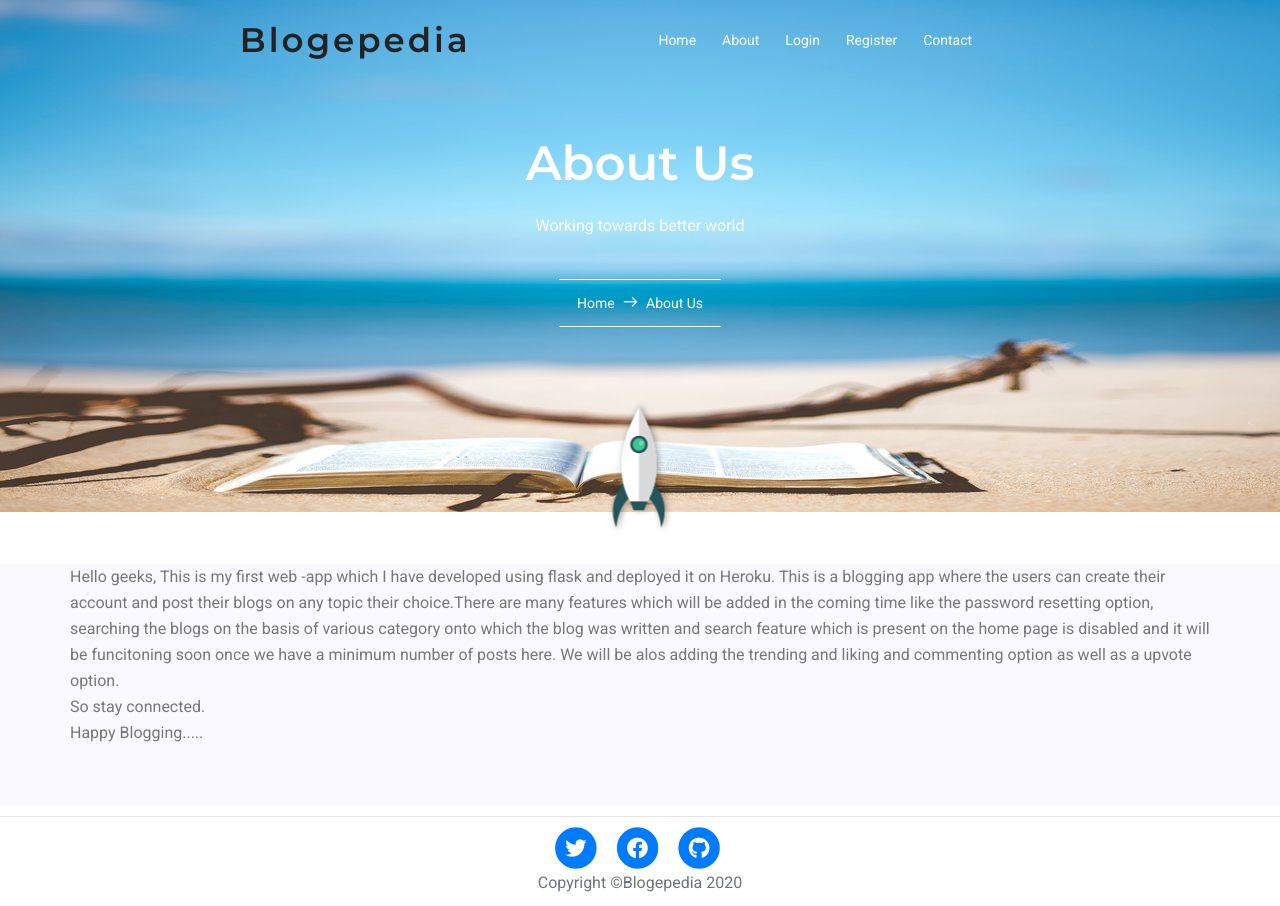
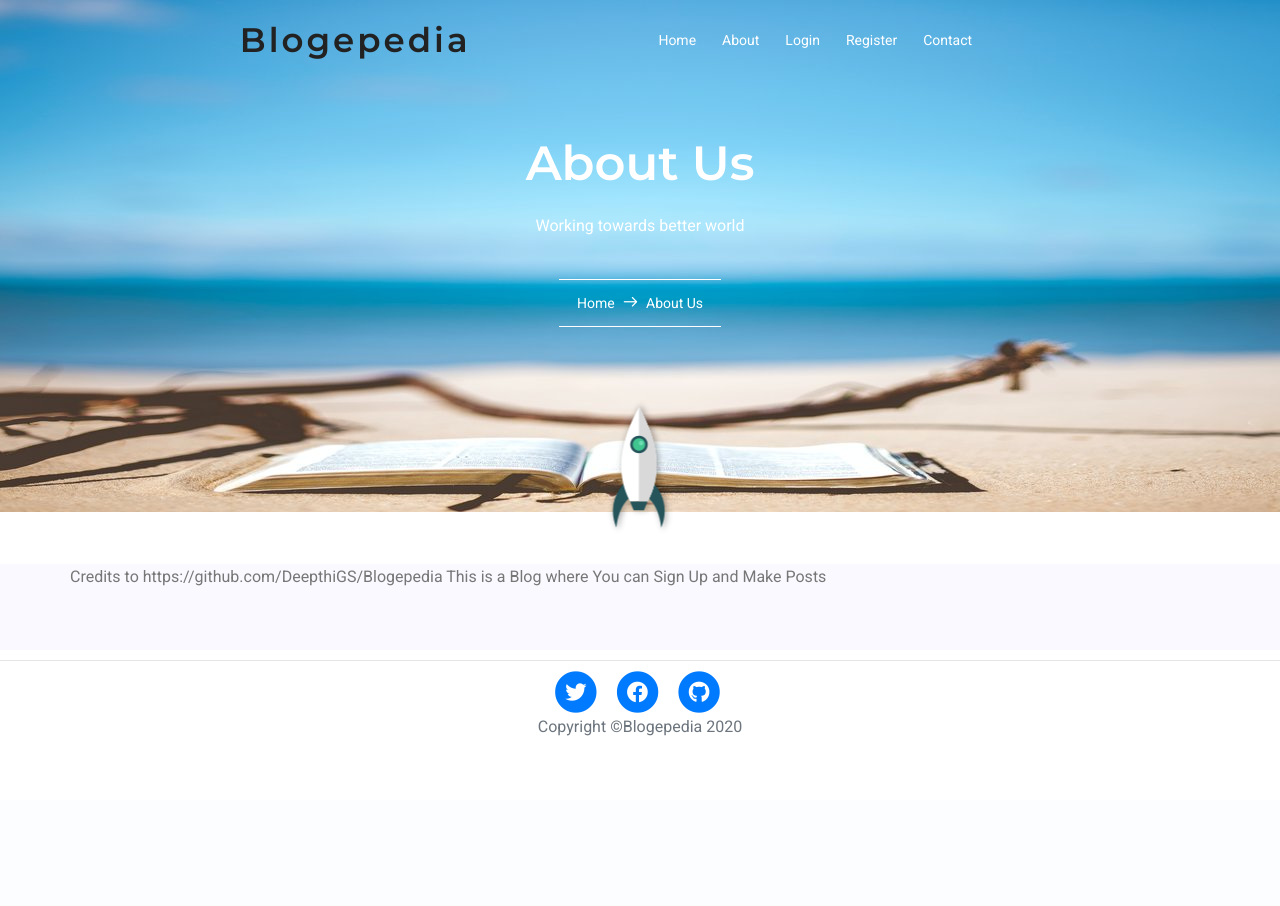
Before and after one commit to GDS83192/good-blog, a Flask app: page /about in a window 1280 px wide. After the commit the page ends 736 px from the top, so only its background shows below. Run offline with Flask 2, Linux system fonts and the light colour scheme; some libraries are stand-ins or nearby versions.

Commit message:
edited about

```diff
--- a/blogepedia/templates/about.html
+++ b/blogepedia/templates/about.html
@@ -35,13 +35,11 @@
 			<div class="row">
 				<div class="col-lg-12 posts-list">
 					<article class="single-post row media content-section">
-						<p>Hello geeks, This is my first web -app which I have developed using flask and deployed it on Heroku.
-							 This is a blogging app where the users can create their account and post their blogs on any topic
-							 their choice.There are many features which will be added in the coming time like the password resetting
-							 option, searching the blogs on the basis of various category onto which the blog was written and search
-							 feature which is present on the home page is disabled and it will be funcitoning soon once we have a
-							 minimum number of posts here. We will be alos adding
-							the trending and liking and commenting option as well as a upvote option. <br> So stay connected. <br> Happy Blogging.....</p>
+						<p>
+							Credits to https://github.com/DeepthiGS/Blogepedia
+
+							This is a Blog where You can Sign Up and Make Posts
+						</p>
 					</article>
 				</div>
 			</div>
```
